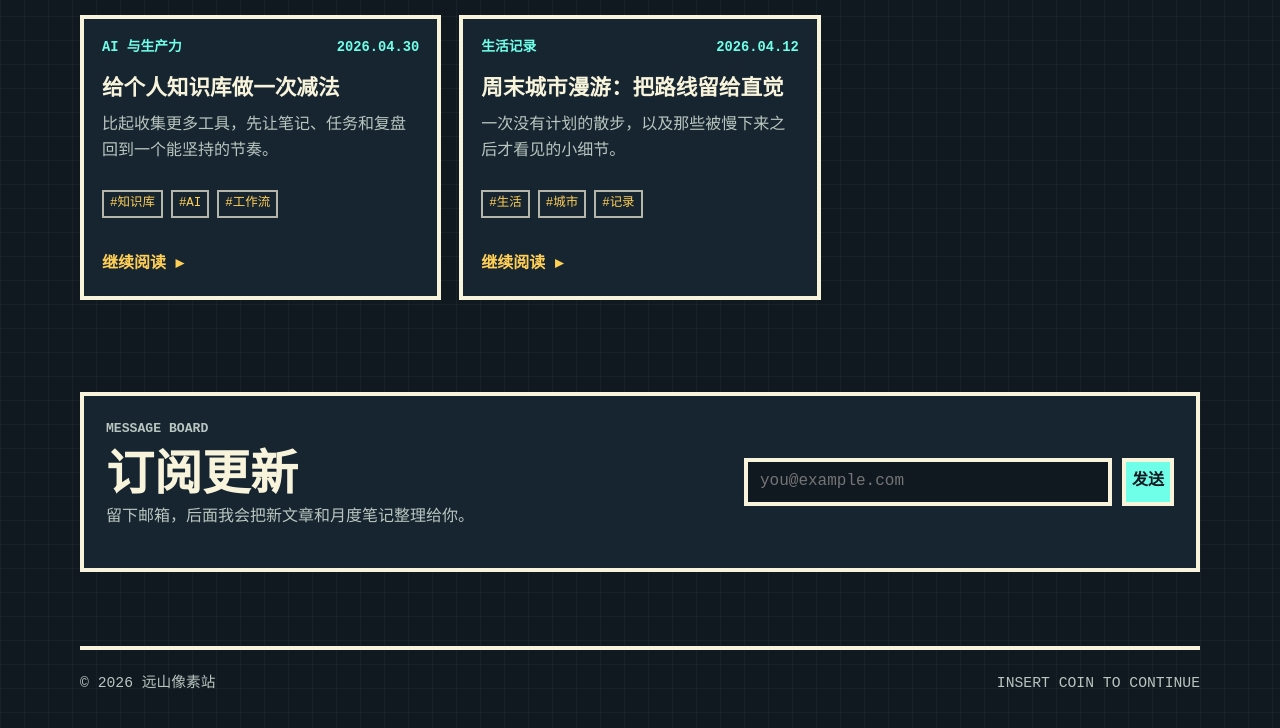
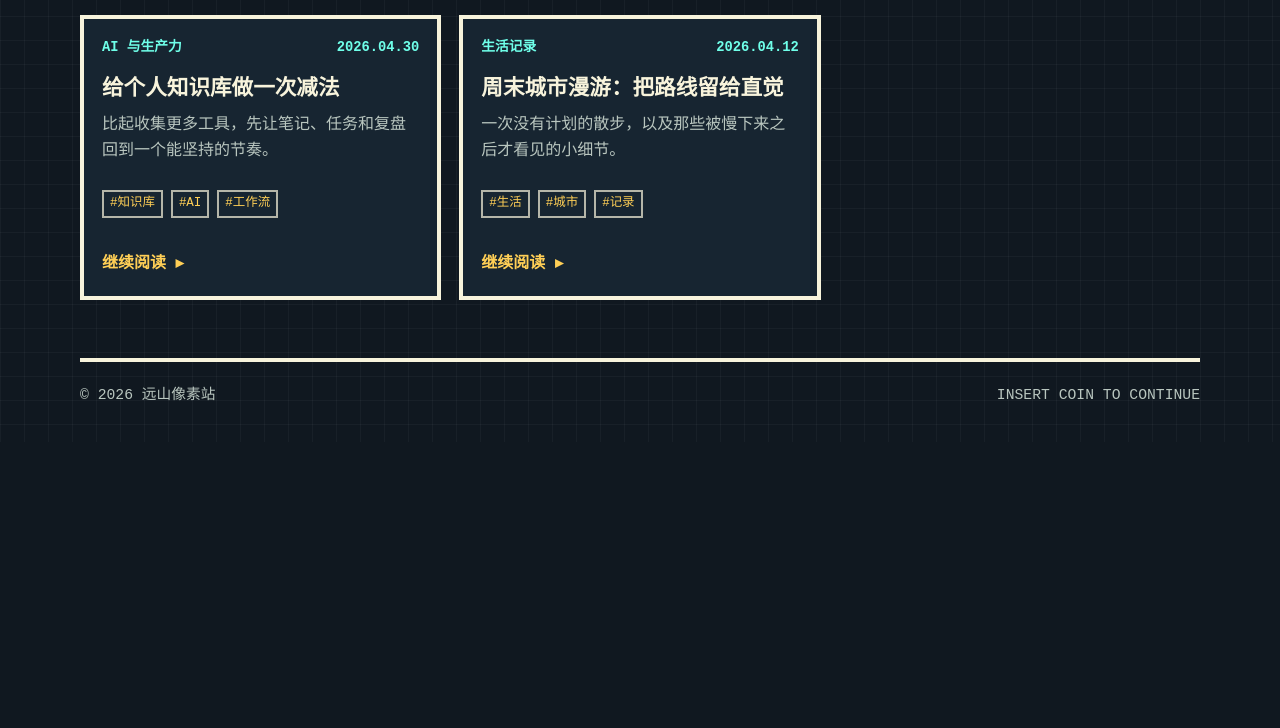
Before and after one commit to knlit/my-blog, a plain HTML site: page index.html in a window 1280 px wide. Shown: the part 1328-2056 px from the top of the page. After the commit the page ends 1770 px from the top, so only its background shows below. Drawn offline with Linux system fonts and the light colour scheme; a web font is replaced by a local one.

Commit message:
Remove newsletter block from home page

```diff
--- a/index.html
+++ b/index.html
@@ -97,18 +97,6 @@
         <p class="empty-state" id="emptyState" hidden>没有找到匹配文章，换个关键词试试。</p>
       </section>
 
-      <section class="newsletter" id="contact">
-        <div>
-          <p class="eyebrow">MESSAGE BOARD</p>
-          <h2>订阅更新</h2>
-          <p>留下邮箱，后面我会把新文章和月度笔记整理给你。</p>
-        </div>
-        <form class="subscribe-form">
-          <label class="sr-only" for="email">邮箱地址</label>
-          <input id="email" name="email" type="email" placeholder="you@example.com" />
-          <button type="submit">发送</button>
-        </form>
-      </section>
     </main>
 
     <footer class="site-footer">
```
